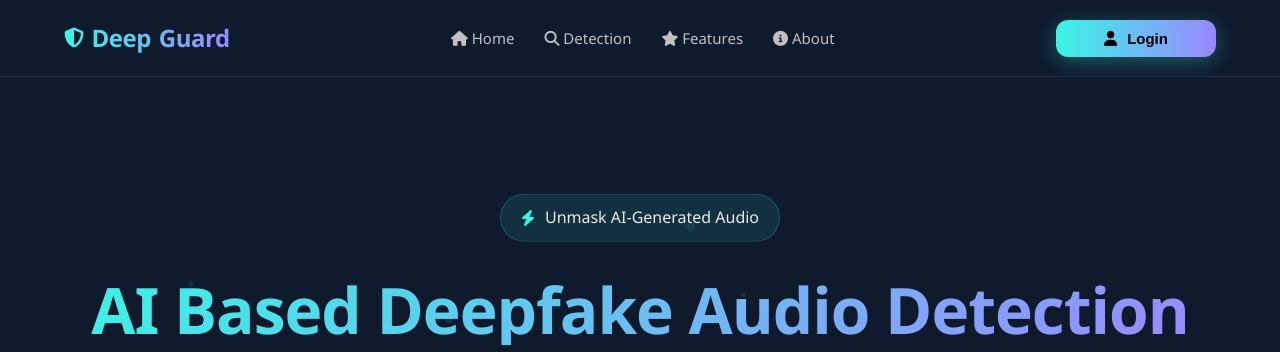
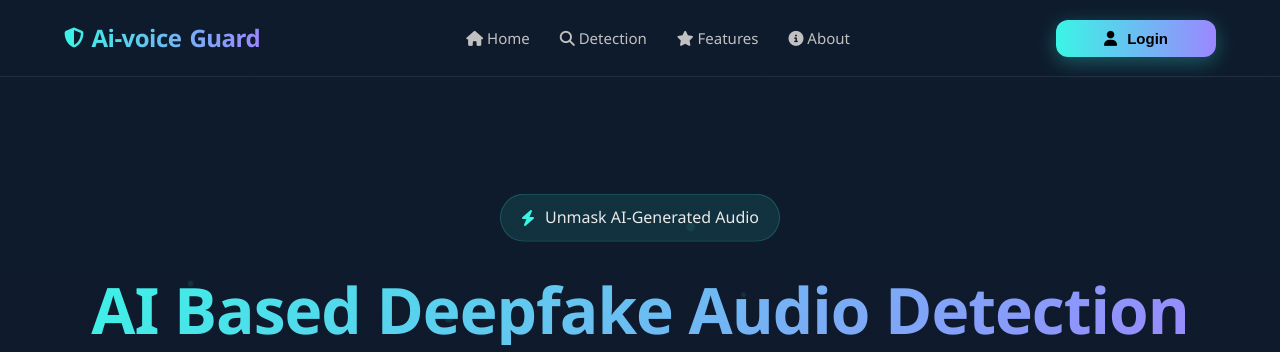
Before and after one commit to Aleem12-creator/ai-based-deepfake-audio-detection, a Flask app: page / in a window 1280 px wide. Shown: the top 352 px of the page. Run offline with Flask 3, Linux system fonts and the light colour scheme; parts of the project's set-up code (start-up, migrations or seed data) failed here and were passed over.

Commit message:
Update index.html

```diff
--- a/templates/index.html
+++ b/templates/index.html
@@ -1051,7 +1051,7 @@ footer {
 <header id="mainHeader">
     <div class="logo">
         <i class="fas fa-shield-alt"></i>
-        Deep<span>Guard</span>
+        Ai-voice<span>Guard</span>
     </div>
     <nav>
         <a href="#home"><i class="fas fa-home"></i> Home</a>
```
